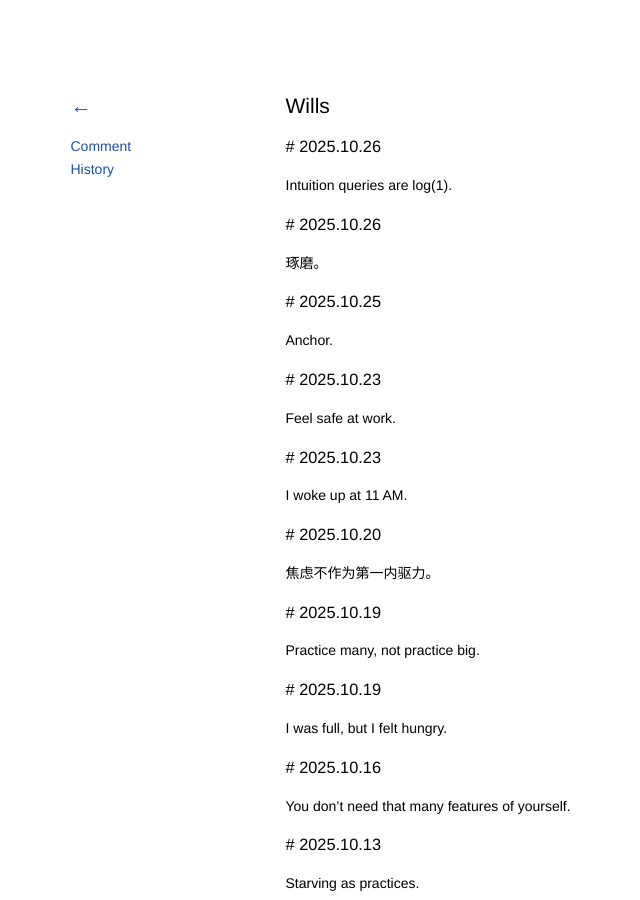
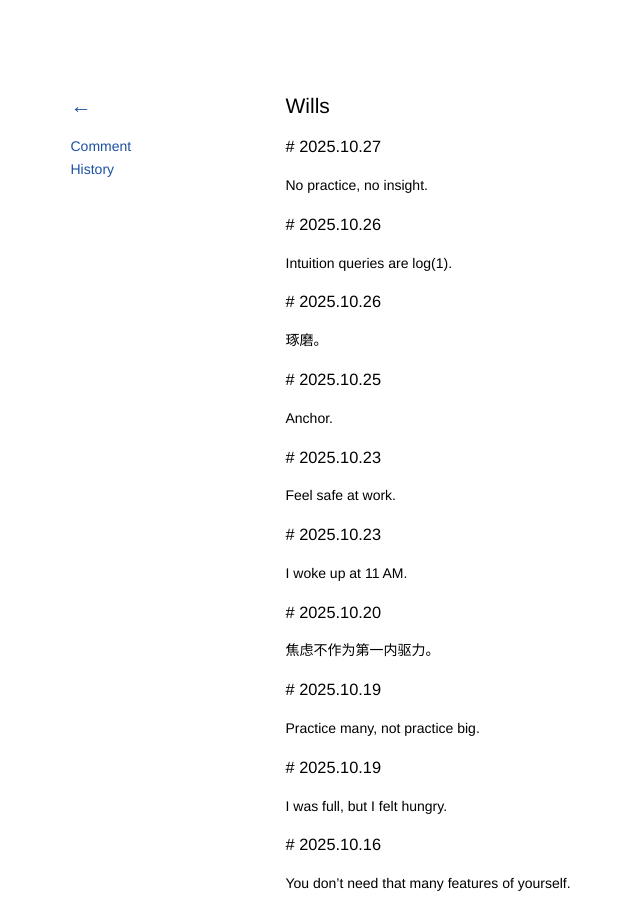
Before and after one commit to kidlj/awei, a Jekyll site: the page built from _wiki/wills.md, in a window 1280 px wide and 900 px high. Shown: the whole window, without its empty margins (62-702 px from the left). Built offline with Jekyll 4.4.1, drawn with Linux system fonts in a browser that asks for light colours.

Commit message:
update wills

```diff
--- a/_wiki/wills.md
+++ b/_wiki/wills.md
@@ -1,6 +1,10 @@
 ---
 title: Wills
 ---
+
+### 2025.10.27
+
+No practice, no insight.
 
 ### 2025.10.26
 
```
